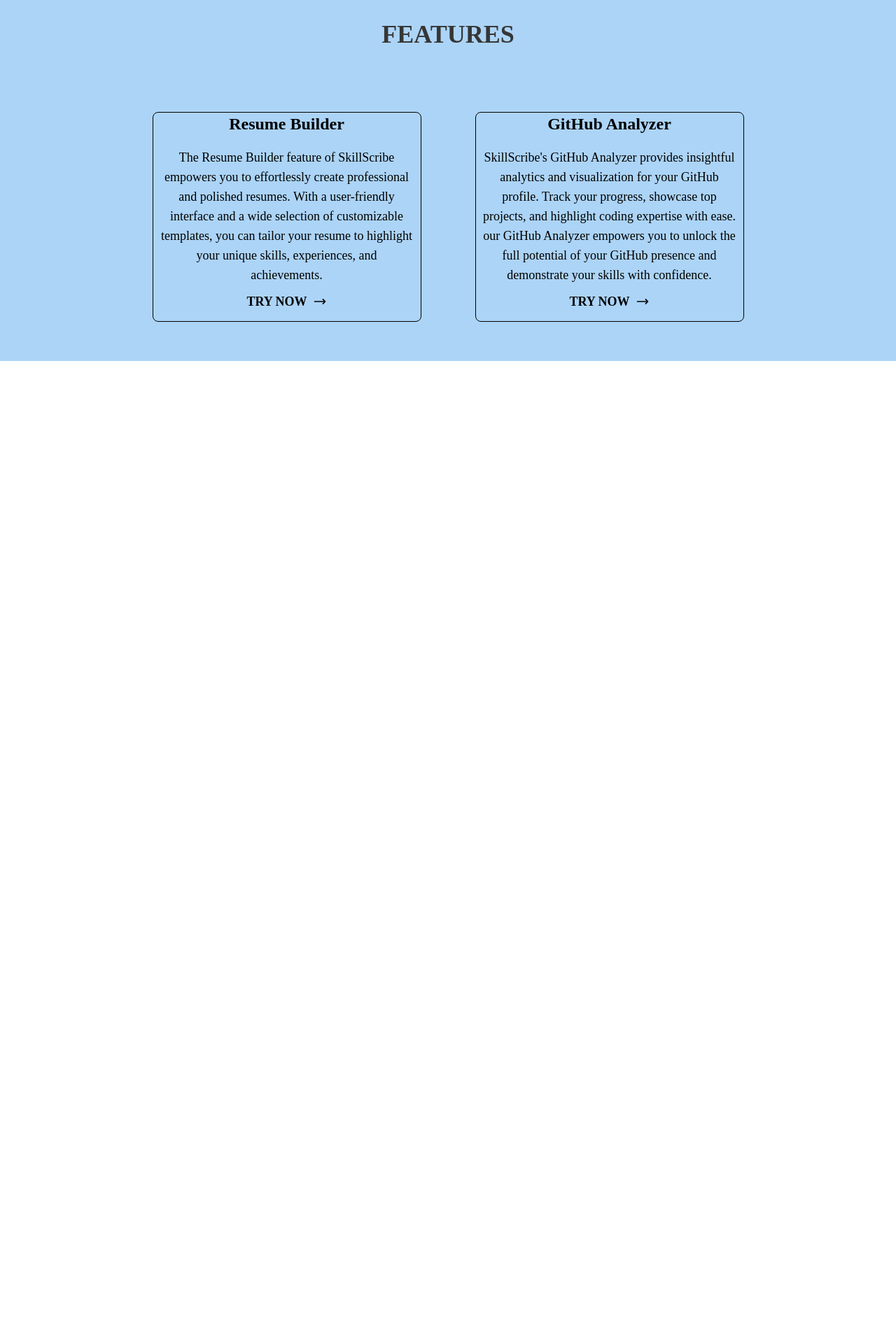
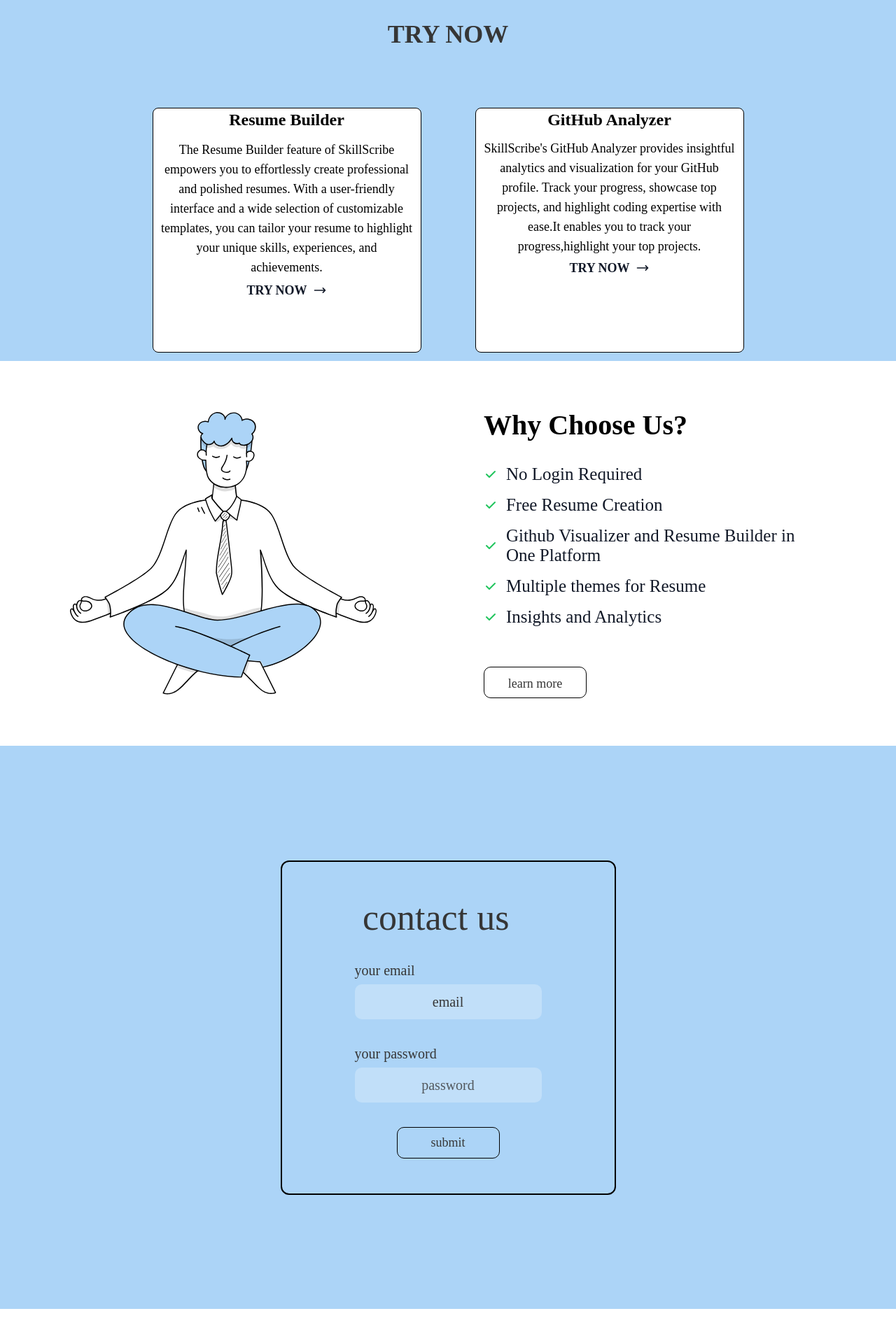
Before and after one commit to kirtiraj22/SkillScribe, a React (Vite) app: page / in a window 1280 px wide. Shown: the part 880-2784 px from the top of the page at 70% size. Before the commit the page ends 1396 px from the top, so only its background shows below. Built offline with nearby package versions, Linux system fonts and the light colour scheme; a web font is replaced by a local one.

Commit message:
added multiple sections

```diff
--- /dev/null
+++ b/src/pages/Web/Contact.jsx
@@ -0,0 +1,63 @@
+import React from "react";
+import { Button, Img, Input, Text } from "components";
+const Contact = () => {
+  return (
+    <div className="bg-blue_100 flex md:flex-col flex-row font-chalkboardse gap-[50px] h-[805px] md:h-auto items-center justify-center max-w-[1512px] md:px-10 sm:px-5 px-[50px] py-[100px] w-full">
+      <div className="flex sm:flex-1 flex-col gap-8 items-center border-2 border-black rounded-xl p-[50px] justify-center w-[479px] sm:w-full">
+        <Text
+          className="lowercase text-blue_gray_900 w-[244px]"
+          as="h3"
+          variant="h3"
+        >
+          Contact us
+        </Text>
+        <div className="flex flex-col gap-1.5 h-[87px] md:h-auto items-start justify-start w-auto sm:w-full">
+          <Text
+            className="lowercase text-blue_gray_900 w-[94px]"
+            variant="body2"
+          >
+            Your email
+          </Text>
+          <Input
+            wrapClassName="w-full"
+            className="font-normal lowercase md:h-auto p-0 placeholder:text-blue_gray_900 sm:h-auto text-blue_gray_900 text-center text-xl w-full"
+            type="email"
+            name="frameSixteen"
+            placeholder="Email"
+            shape="RoundedBorder10"
+            size="sm"
+            variant="FillBlue100cc"
+          ></Input>
+        </div>
+        <div className="flex flex-col gap-1.5 h-[87px] md:h-auto items-start justify-start w-auto sm:w-full">
+          <Text
+            className="lowercase text-blue_gray_900 w-[130px]"
+            variant="body2"
+          >
+            Your password
+          </Text>
+          <Input
+            wrapClassName="w-full"
+            className="font-normal lowercase md:h-auto p-0 placeholder:text-blue_gray_900_cc sm:h-auto text-blue_gray_900_cc text-center text-xl w-full"
+            type="password"
+            name="frameSixteen_One"
+            placeholder="password"
+            shape="RoundedBorder10"
+            size="sm"
+            variant="FillBlue100cc"
+          ></Input>
+        </div>
+        <Button
+          className="cursor-pointer font-normal h-[45px] lowercase text-blue_gray_900 text-center text-lg w-[147px] text-[23px]"
+          shape="RoundedBorder10"
+          size="lg"
+          variant="OutlineBlack900"
+        >
+          Submit
+        </Button>
+      </div>
+    </div>
+  );
+};
+
+export default Contact;
--- a/src/pages/Web/Features.jsx
+++ b/src/pages/Web/Features.jsx
@@ -1,82 +1,109 @@
 import React from "react";
-import {
-  Card,
-  CardBody,
-  CardFooter,
-  Typography,
-  Button,
-} from "@material-tailwind/react";
-import { ArrowLongRightIcon } from "@heroicons/react/24/outline";
-import { Text } from "components";
+import { Typography } from "@material-tailwind/react";
+import { Text, Button, Img } from "components";
 const Features = () => {
   return (
-    <div className="bg-blue_100 flex flex-col font-chalkboardse md:gap-10 gap-[77px] h-[537px] md:h-auto items-center justify-around max-w-[1512px] md:px-10 sm:px-5 px-[100px] py-[50px] w-full">
-      <Typography
-        className="font-bold uppercase text-4xl text-blue_gray_900"
-        variant="h2"
-        as="h2"
-      >
-        Features
-      </Typography>
-      <div className="flex md:flex-col flex-row md:gap-10 gap-[77px] h-[537px] md:h-auto items-center justify-around">
-        <Card className="mt-2 w-96 border border-black rounded-lg h-[300px]">
-          <CardBody>
+    <div className="flex md:flex-col flex-row font-chalkboardse md:gap-10 gap-[149px] h-[550px] md:h-auto items-center justify-center max-w-[1511px] md:px-10 sm:px-5 px-[100px] py-[50px] w-full">
+      <Img
+        src="images/img_group_black_900_404x439.svg"
+        className="h-[404px] w-[439px]"
+        alt="group_Fourteen"
+      />
+      <div className="flex sm:flex-1 flex-col gap-[25px] h-80 md:h-auto items-start justify-center px-1 py-[25px] w-auto sm:w-full">
         <Typography
           variant="h4"
           color="blue-gray"
-              className="mb-2 text-center"
+          className="mb-2 text-center text-[40px]"
         >
-              Resume Builder
+          Why Choose Us?
         </Typography>
-            <Typography className="py-[10px] font-medium text-lg text-center px-[10px]">
-              The Resume Builder feature of SkillScribe empowers you to
-              effortlessly create professional and polished resumes. With a
-              user-friendly interface and a wide selection of customizable
-              templates, you can tailor your resume to highlight your unique
-              skills, experiences, and achievements.
-            </Typography>
-          </CardBody>
-          <CardFooter className="pt-0 flex justify-center">
-            <a href="#" className="inline-block">
+
+        <ul className="mb-8 space-y-4 text-left text-gray-900 text-[25px] dark:text-gray-400">
+          <li className="flex items-center space-x-3">
+            <svg
+              className="flex-shrink-0 w-5 h-5 text-green-500 dark:text-green-400"
+              fill="currentColor"
+              viewBox="0 0 20 20"
+              xmlns="http://www.w3.org/2000/svg"
+            >
+              <path
+                fill-rule="evenodd"
+                d="M16.707 5.293a1 1 0 010 1.414l-8 8a1 1 0 01-1.414 0l-4-4a1 1 0 011.414-1.414L8 12.586l7.293-7.293a1 1 0 011.414 0z"
+                clip-rule="evenodd"
+              ></path>
+            </svg>
+            <span>No Login Required</span>
+          </li>
+          <li className="flex items-center space-x-3">
+            <svg
+              className="flex-shrink-0 w-5 h-5 text-green-500 dark:text-green-400"
+              fill="currentColor"
+              viewBox="0 0 20 20"
+              xmlns="http://www.w3.org/2000/svg"
+            >
+              <path
+                fill-rule="evenodd"
+                d="M16.707 5.293a1 1 0 010 1.414l-8 8a1 1 0 01-1.414 0l-4-4a1 1 0 011.414-1.414L8 12.586l7.293-7.293a1 1 0 011.414 0z"
+                clip-rule="evenodd"
+              ></path>
+            </svg>
+            <span>Free Resume Creation</span>
+          </li>
+          <li className="flex items-center space-x-3">
+            <svg
+              className="flex-shrink-0 w-5 h-5 text-green-500 dark:text-green-400"
+              fill="currentColor"
+              viewBox="0 0 20 20"
+              xmlns="http://www.w3.org/2000/svg"
+            >
+              <path
+                fill-rule="evenodd"
+                d="M16.707 5.293a1 1 0 010 1.414l-8 8a1 1 0 01-1.414 0l-4-4a1 1 0 011.414-1.414L8 12.586l7.293-7.293a1 1 0 011.414 0z"
+                clip-rule="evenodd"
+              ></path>
+            </svg>
+            <span>Github Visualizer and Resume Builder in One Platform</span>
+          </li>
+          <li className="flex items-center space-x-3">
+            <svg
+              className="flex-shrink-0 w-5 h-5 text-green-500 dark:text-green-400"
+              fill="currentColor"
+              viewBox="0 0 20 20"
+              xmlns="http://www.w3.org/2000/svg"
+            >
+              <path
+                fill-rule="evenodd"
+                d="M16.707 5.293a1 1 0 010 1.414l-8 8a1 1 0 01-1.414 0l-4-4a1 1 0 011.414-1.414L8 12.586l7.293-7.293a1 1 0 011.414 0z"
+                clip-rule="evenodd"
+              ></path>
+            </svg>
+            <span>Multiple themes for Resume</span>
+          </li>
+          <li className="flex items-center space-x-3">
+            <svg
+              className="flex-shrink-0 w-5 h-5 text-green-500 dark:text-green-400"
+              fill="currentColor"
+              viewBox="0 0 20 20"
+              xmlns="http://www.w3.org/2000/svg"
+            >
+              <path
+                fill-rule="evenodd"
+                d="M16.707 5.293a1 1 0 010 1.414l-8 8a1 1 0 01-1.414 0l-4-4a1 1 0 011.414-1.414L8 12.586l7.293-7.293a1 1 0 011.414 0z"
+                clip-rule="evenodd"
+              ></path>
+            </svg>
+            <span>Insights and Analytics</span>
+          </li>
+        </ul>
+
         <Button
-                variant="text"
-                className="flex items-center gap-2 text-lg"
+          className="cursor-pointer font-normal h-[45px] lowercase text-blue_gray_900 text-center text-lg w-[147px]"
+          shape="RoundedBorder10"
+          size="sm"
+          variant="OutlineBlack900"
         >
-                Try Now{" "}
-                <ArrowLongRightIcon strokeWidth={2} className="h-5 w-5" />
+          Learn more
         </Button>
-            </a>
-          </CardFooter>
-        </Card>
-        <Card className="mt-2 w-96 border border-black rounded-lg h-[300px]">
-          <CardBody>
-            <Typography
-              variant="h4"
-              color="blue-gray"
-              className="mb-2 text-center"
-            >
-              GitHub Analyzer
-            </Typography>
-            <Typography className="py-[10px] font-medium text-lg text-center px-[10px]">
-              SkillScribe's GitHub Analyzer provides insightful analytics and
-              visualization for your GitHub profile. Track your progress,
-              showcase top projects, and highlight coding expertise with ease.
-              our GitHub Analyzer empowers you to unlock the full potential of
-              your GitHub presence and demonstrate your skills with confidence.
-            </Typography>
-          </CardBody>
-          <CardFooter className="pt-0 flex justify-center">
-            <a href="#" className="inline-block">
-              <Button
-                variant="text"
-                className="flex items-center gap-2 text-lg"
-              >
-                Try Now{" "}
-                <ArrowLongRightIcon strokeWidth={2} className="h-5 w-5" />
-              </Button>
-            </a>
-          </CardFooter>
-        </Card>
       </div>
     </div>
   );
--- /dev/null
+++ b/src/pages/Web/Footer.jsx
@@ -0,0 +1,41 @@
+import React from "react";
+
+const Footer = () => {
+  return (
+    <footer className="bg-white m-4 dark:bg-gray-800 w-full">
+      <div className="w-full mx-auto max-w-screen-xl p-4 md:flex flex flex-row justify-evenly items-center md:items-center md:justify-around">
+        <span className="text-sm text-gray-500 sm:text-center dark:text-gray-400">
+          © 2023{" "}
+          <a href="/" className="hover:underline">
+            SkillScribe™
+          </a>
+          . All Rights Reserved.
+        </span>
+        <ul className="flex flex-wrap items-center text-sm font-medium text-gray-500 dark:text-gray-400 sm:mt-0">
+          <li>
+            <a href="#" className="mr-4 hover:underline md:mr-6 ">
+              About
+            </a>
+          </li>
+          <li>
+            <a href="#" className="mr-4 hover:underline md:mr-6">
+              Privacy Policy
+            </a>
+          </li>
+          <li>
+            <a href="#" className="mr-4 hover:underline md:mr-6">
+              Licensing
+            </a>
+          </li>
+          <li>
+            <a href="#" className="hover:underline">
+              Contact
+            </a>
+          </li>
+        </ul>
+      </div>
+    </footer>
+  );
+};
+
+export default Footer;
--- /dev/null
+++ b/src/pages/Web/TryNow.jsx
@@ -0,0 +1,85 @@
+import React from "react";
+import {
+  Card,
+  CardBody,
+  CardFooter,
+  Typography,
+  Button,
+} from "@material-tailwind/react";
+import { ArrowLongRightIcon } from "@heroicons/react/24/outline";
+import { Text } from "components";
+import { Link } from "react-router-dom";
+const TryNow = () => {
+  return (
+    <div className="bg-blue_100 flex flex-col font-chalkboardse md:gap-10 gap-[77px] h-[537px] md:h-auto items-center justify-around max-w-[1512px] md:px-10 sm:px-5 px-[100px] py-[50px] w-full">
+      <Typography
+        className="font-bold uppercase text-4xl text-blue_gray_900"
+        variant="h2"
+        as="h2"
+      >
+        Try Now
+      </Typography>
+      <div className="flex md:flex-col flex-row md:gap-10 gap-[77px] h-[537px] md:h-auto items-center justify-around">
+        <Card className="mt-2 w-96 border border-black rounded-lg h-[350px]">
+          <CardBody>
+            <Typography
+              variant="h4"
+              color="blue-gray"
+              className="mb-2 text-center"
+            >
+              Resume Builder
+            </Typography>
+            <Typography className="py-[5px] font-medium text-lg text-center px-[10px]">
+              The Resume Builder feature of SkillScribe empowers you to
+              effortlessly create professional and polished resumes. With a
+              user-friendly interface and a wide selection of customizable
+              templates, you can tailor your resume to highlight your unique
+              skills, experiences, and achievements.
+            </Typography>
+          </CardBody>
+          <CardFooter className="pt-0 flex justify-center">
+            <Link to="/resume">
+              <Button
+                variant="text"
+                className="flex items-center gap-2 text-lg"
+              >
+                Try Now{" "}
+                <ArrowLongRightIcon strokeWidth={2} className="h-5 w-5" />
+              </Button>
+            </Link>
+          </CardFooter>
+        </Card>
+        <Card className="mt-2 w-96 border border-black rounded-lg h-[350px]">
+          <CardBody>
+            <Typography
+              variant="h4"
+              color="blue-gray"
+              className="mb-2 text-center"
+            >
+              GitHub Analyzer
+            </Typography>
+            <Typography className="py-[3px] font-medium text-lg text-center px-[10px]">
+              SkillScribe's GitHub Analyzer provides insightful analytics and
+              visualization for your GitHub profile. Track your progress,
+              showcase top projects, and highlight coding expertise with ease.It
+              enables you to track your progress,highlight your top projects.
+            </Typography>
+          </CardBody>
+          <CardFooter className="pt-0 flex justify-center">
+            <Link to="/analyzer">
+              <Button
+                variant="text"
+                className="flex items-center gap-2 text-lg"
+              >
+                Try Now{" "}
+                <ArrowLongRightIcon strokeWidth={2} className="h-5 w-5" />
+              </Button>
+            </Link>
+          </CardFooter>
+        </Card>
+      </div>
+    </div>
+  );
+};
+
+export default TryNow;
--- a/src/pages/Web/index.jsx
+++ b/src/pages/Web/index.jsx
@@ -1,8 +1,10 @@
 import React from "react";
 import Navbar from "./Navbar";
 import HeroSection from "./HeroSection";
+import TryNow from "./TryNow";
+import Footer from "./Footer";
+import Contact from "./Contact";
 import Features from "./Features";
-import { Button, Img, Input, Text } from "components";
 
 const WebPage = () => {
   return (
@@ -12,7 +14,10 @@
           <Navbar />
           <HeroSection />
         </div>
+        <TryNow />
         <Features />
+        <Contact />
+        <Footer />
       </div>
     </>
   );
--- a/src/styles/index.css
+++ b/src/styles/index.css
@@ -6,37 +6,6 @@
   font-family: "Roboto", sans-serif !important;
   margin: 0;
   padding: 0;
-}
-.dhiwise-code,
-.dhiwise-navigation {
-  min-height: 100%;
-}
-.common-pointer {
-  cursor: pointer;
-}
-.dhiwise-navigation {
-  padding: 20px;
-  background-color: #232323;
-}
-.dhiwise-navigation h1 {
-  color: white;
-}
-.dhiwise-navigation .headline {
-  font-size: 14px;
-  margin-bottom: 10px;
-  color: white;
-}
-.dhiwise-navigation ul {
-  padding: 0;
-}
-.dhiwise-navigation ul li {
-  list-style: none;
-  margin-right: 20px;
-  font-size: 16px;
-  font-weight: bold;
-}
-.dhiwise-navigation a {
-  color: #132cdc;
 }
 table {
   border-spacing: 0;
```
Also changed, not shown: index.html (+1 -6 lines), src/pages/Web/Navbar.jsx (+5 -14 lines). Lines whose indentation alone changed are shown as unchanged.
